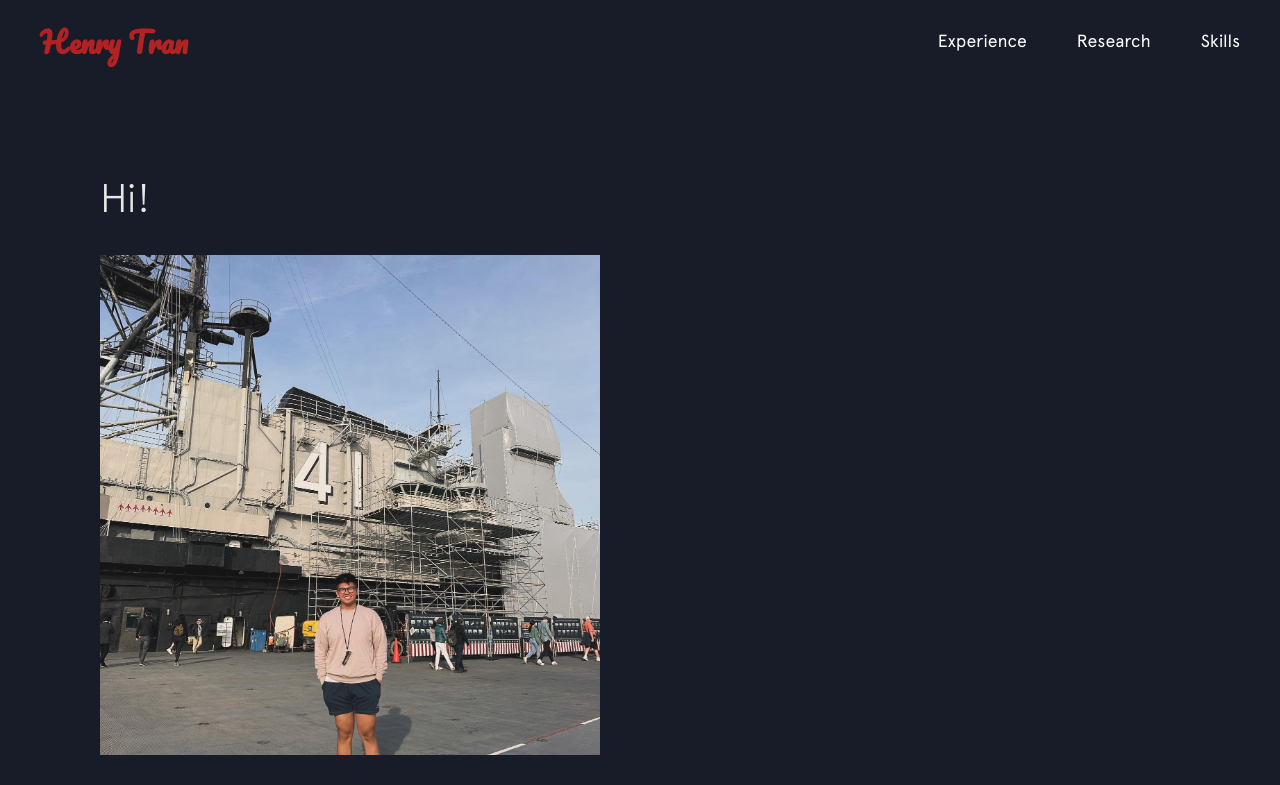
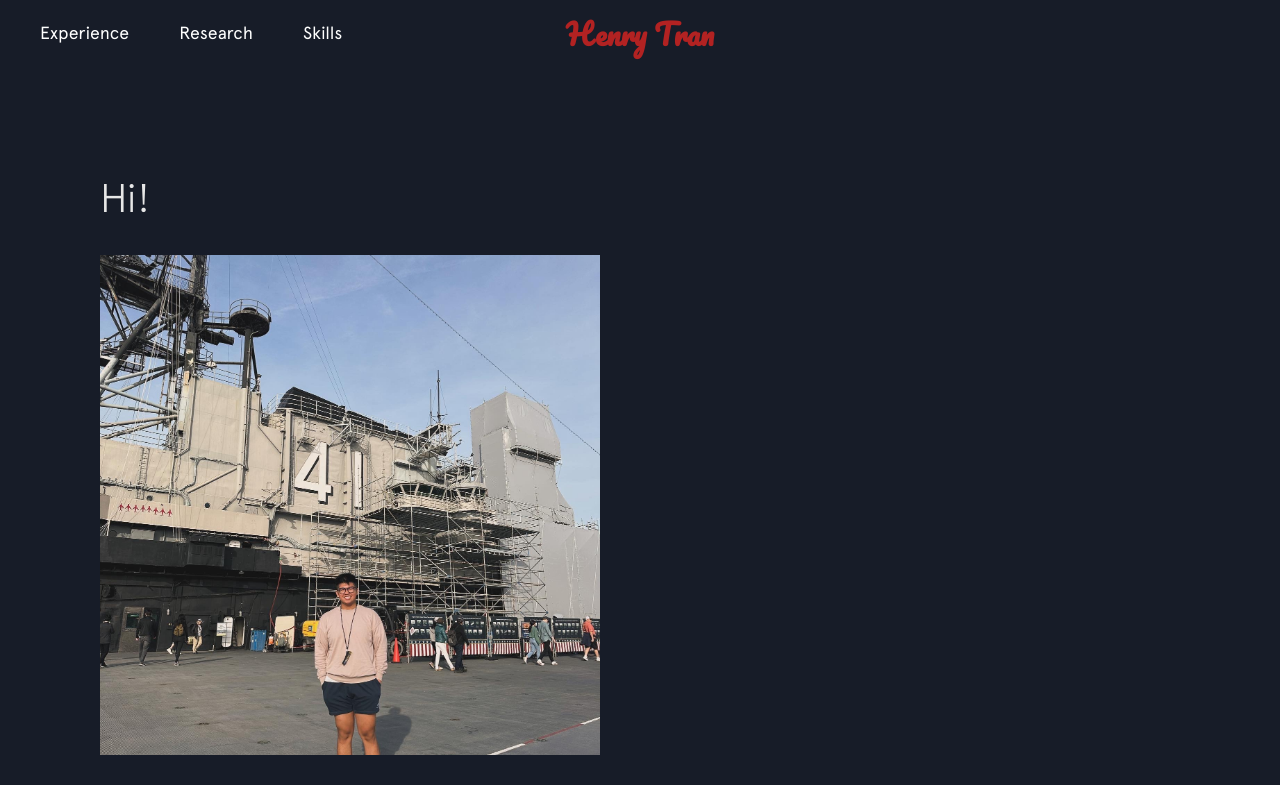
Before and after one commit to henrytran07/henrytran07.github.io, a Gatsby site: page / in a window 1280 px wide. Shown: the top 785 px of the page. Built offline with nearby package versions, Linux system fonts and the light colour scheme; Gatsby itself is replaced by a stand-in of ours.

Commit message:
Move navbar

```diff
--- a/src/components/Navbar.scss
+++ b/src/components/Navbar.scss
@@ -13,10 +13,16 @@
   z-index: 1000;
 }
 
-.navbar__brand .navbar__logo {
+.navbar__brand {
+  position: absolute; /* Position it relative to the navbar */
+  left: 50%; /* Move to the center of the navbar */
+  transform: translateX(-50%); /* Offset by 50% of its width to make it left of center */
+}
+
+.navbar__logo {
   font-size: 1.8rem;
   text-decoration: none;
-  color: #B22222; /* Set logo color to black */
+  color: #B22222; /* Red color for logo */
   font-weight: bold;
   font-family: 'Pacifico', cursive;
 }
```
